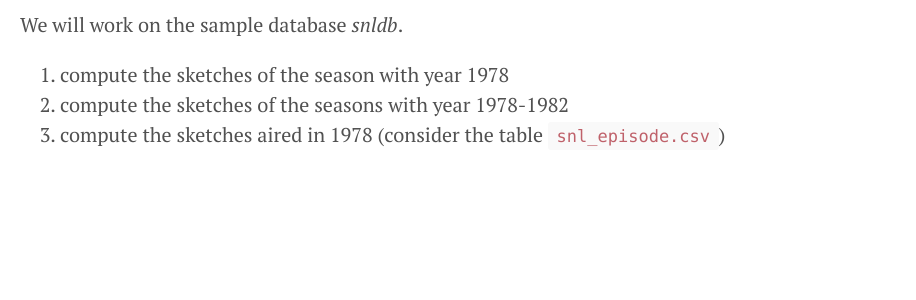
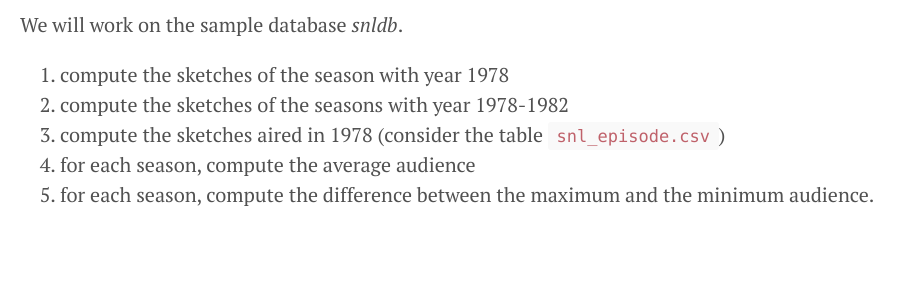
Before and after one commit to gdv/foundationsCS, a Jekyll site: the page built from docs/py-08-merging.md, in a window 1280 px wide. Shown: the top 300 px of the page, without its empty margins (0-916 px from the left). Built offline with Jekyll 4.4.1, drawn with Linux system fonts in a browser that asks for light colours; our own code applies the rules of GitHub Pages for plain Markdown files.

Commit message:
Final version of the ex. py-8

```diff
--- a/docs/py-08-merging.md
+++ b/docs/py-08-merging.md
@@ -3,3 +3,6 @@ We will work on the sample database *snldb*.
 1.     compute the sketches of the season with year 1978
 2.     compute the sketches of the seasons with year 1978-1982
 2.     compute the sketches aired in 1978 (consider the table `snl_episode.csv`)
+3.     for each season, compute the average audience
+4.     for each season, compute the difference between the maximum and
+       the minimum audience.
```
